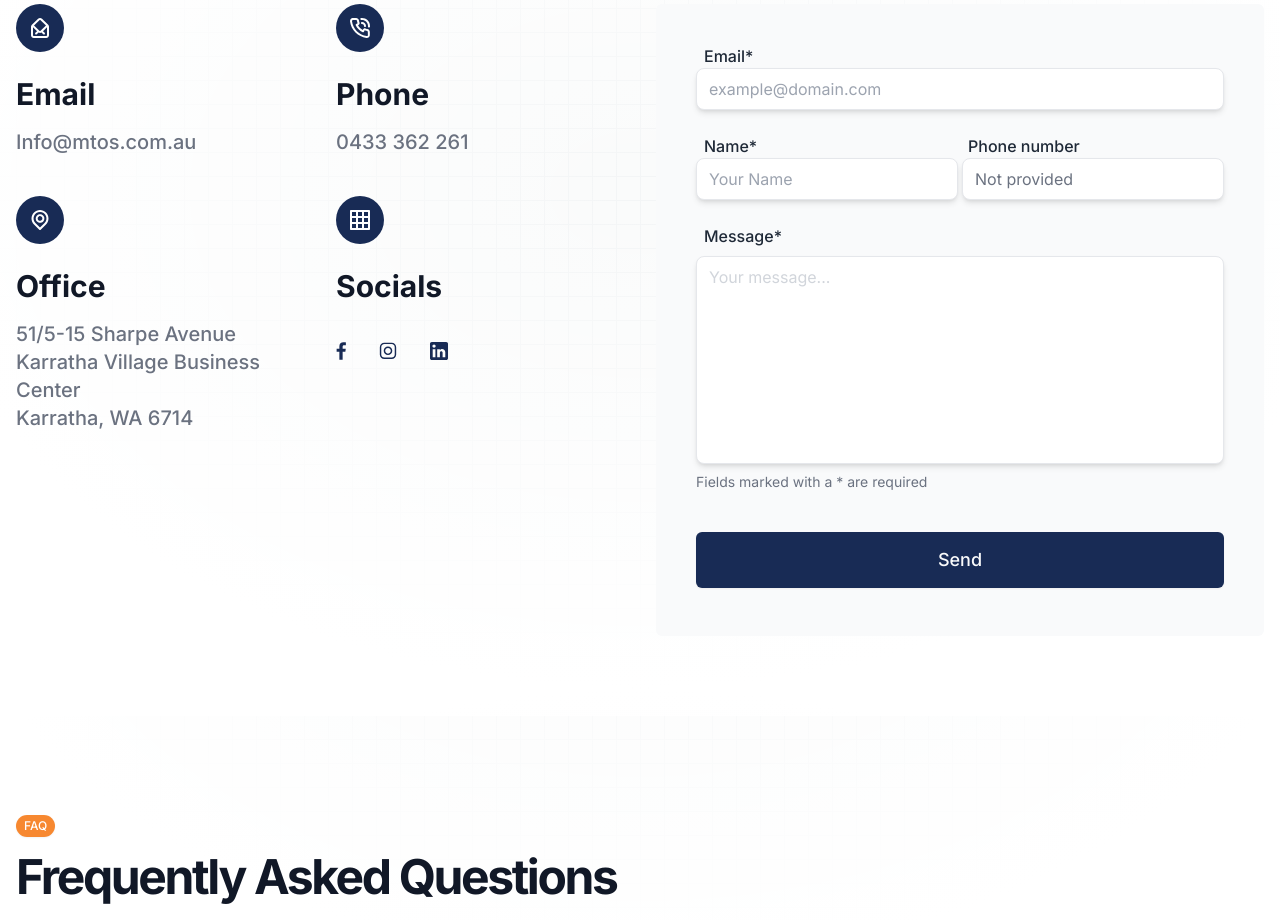
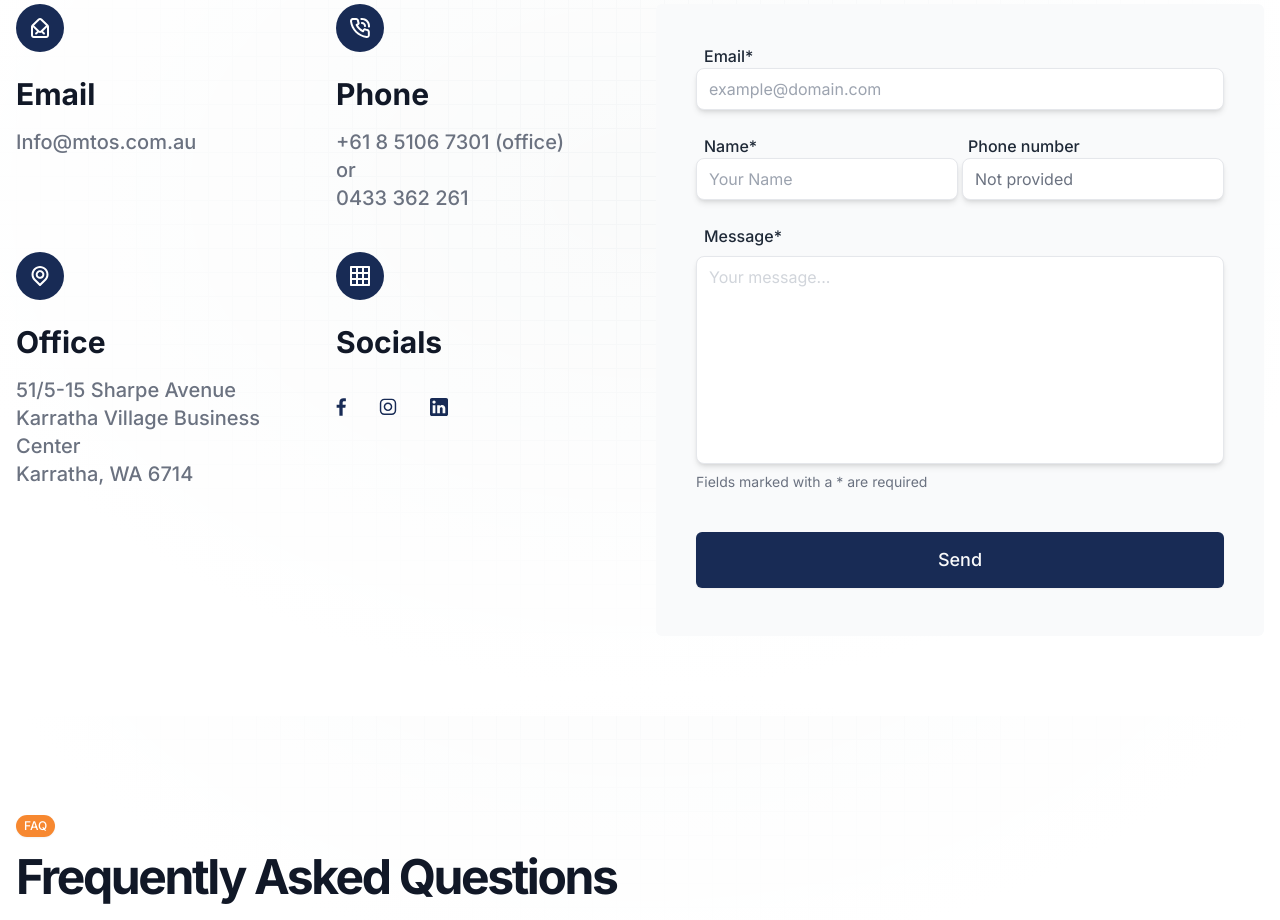
Before and after one commit to Quarterpie3141/mighty_orchid_services, a Next.js app: page / in a window 1280 px wide. Shown: the part 5640-6560 px from the top of the page. Built offline with nearby package versions, Linux system fonts and the light colour scheme.

Commit message:
update gitignore

```diff
--- a/app/components/ContactForm.tsx
+++ b/app/components/ContactForm.tsx
@@ -177,6 +177,8 @@ export default function ContactForm(){
                         {``}
                       </p>
                       <p className='text-lg md:text-xl text-coolGray-500 font-medium'>
+                        {`+61 8 5106 7301 (office)`}<br />
+                        {`or`} <br />
                         {`0433 362 261`}
                       </p>
                     </div>
@@ -201,15 +203,15 @@ export default function ContactForm(){
                       <h3 className='mb-4 text-2xl md:text-3xl font-bold leading-9 text-coolGray-900'>
                         Office
                       </h3>
-                      <p className='text-lg md:text-xl text-coolGray-500 font-medium'>
-                        51/5-15 Sharpe Avenue
-                      </p>
-                      <p className='text-lg md:text-xl text-coolGray-500 font-medium'>
-                        Karratha Village Business Center
-                      </p>
-                      <p className='text-lg md:text-xl text-coolGray-500 font-medium'>
-                        Karratha, WA 6714
-                      </p>
+                      <a href="https://www.google.com/maps/dir//Business+Center,+51,+5%2F15+Sharpe+Ave,+Karratha+WA+6714/@-20.7349931,116.8421831,16.96z/data=!4m8!4m7!1m0!1m5!1m1!1s0x86b252b15355118b:0x30d9bdae1a426244!2m2!1d116.8436614!2d-20.7340226?entry=ttu">
+                        <p className='text-lg md:text-xl text-coolGray-500 font-medium hover:text-mto-orange transition'>
+                          51/5-15 Sharpe Avenue
+                          <br />
+                          Karratha Village Business Center
+                          <br />
+                          Karratha, WA 6714
+                        </p>
+                      </a>
                     </div>
                   </div>
                   <div className='w-full md:w-1/2 px-4'>
@@ -308,7 +310,7 @@ export default function ContactForm(){
                       </a>
                       <a
                         className='inline-block text-mto-blue hover:text-mto-orange transition duration-150'
-                        href='https://www.facebook.com/profile.php?id=61557284220147'
+                        href='https://au.linkedin.com/company/mighty-orchid-services-pty-ltd'
                       >
                         <svg
                           width={18}
--- a/app/page.tsx
+++ b/app/page.tsx
@@ -40,7 +40,7 @@ export default function Home() {
       {/* Testimonials */}
         <Testimonials />
       {/* Meet the team */}
-        <section
+        {/*<section
           className='relative py-24 bg-white hidden'
           style={{
             backgroundImage: 'url("svg/pattern-white.svg")',
@@ -559,7 +559,7 @@ export default function Home() {
               </div>
             </div>
           </div>
-        </section>
+        </section>*/}
       {/* Contact us*/}
         <ContactForm />
       {/* FAQ */}
```
Also changed, not shown: 1 other file (tests, documents, lock files or other folders).
